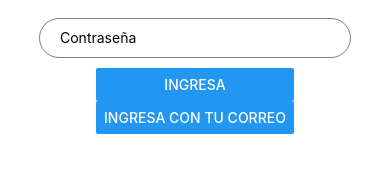
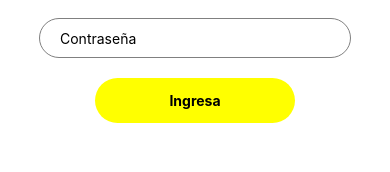
Before and after one commit to LuisCaro92/movilapp, a React Native app: screen / in a window 390 px wide. Shown: the part 548-720 px from the top of the page. Built offline with nearby package versions, Linux system fonts and the light colour scheme.

Commit message:
terminado el primer tutorial

```diff
--- a/Button.js
+++ b/Button.js
@@ -5,33 +5,31 @@ import { LinearGradient } from "react-native-svg";
 export default function ButtonGradient(){
 
     return(
-        <View>
-        <Button
-        title="Ingresa"
-        onPress={() => Alert.alert('Simple Button pressed')}
-      />
-      <Button
-      styles={styles.buttonGoogle}
-      title="Ingresa con tu correo"
-      onPress={() => Alert.alert('Simple Button pressed')}
-    />
-    </View>
+    <TouchableOpacity
+    style={styles.buttonGoogle}>
+        <Text
+        style={styles.texto}>Ingresa</Text>
+
+    </TouchableOpacity>
+
     );
 }
 
 const styles = StyleSheet.create({
     buttonGoogle: {
-      flex: 1,
+        width:200,
+        height:45,
       margin:10,
-      backgroundColor: "red",
+      backgroundColor: "yellow",
       alignItems: "center",
       justifyContent: "center",
+      borderRadius:40,
+      elevation:5,
+
     },
-    correo: {
-      fontSize: 40,
-      fontWeight: "bold",
-      textAlign: "left",
-      color: "#ffd700"
+    texto: {
+     fontWeight: "bold",
     },
 
+
   });
```
